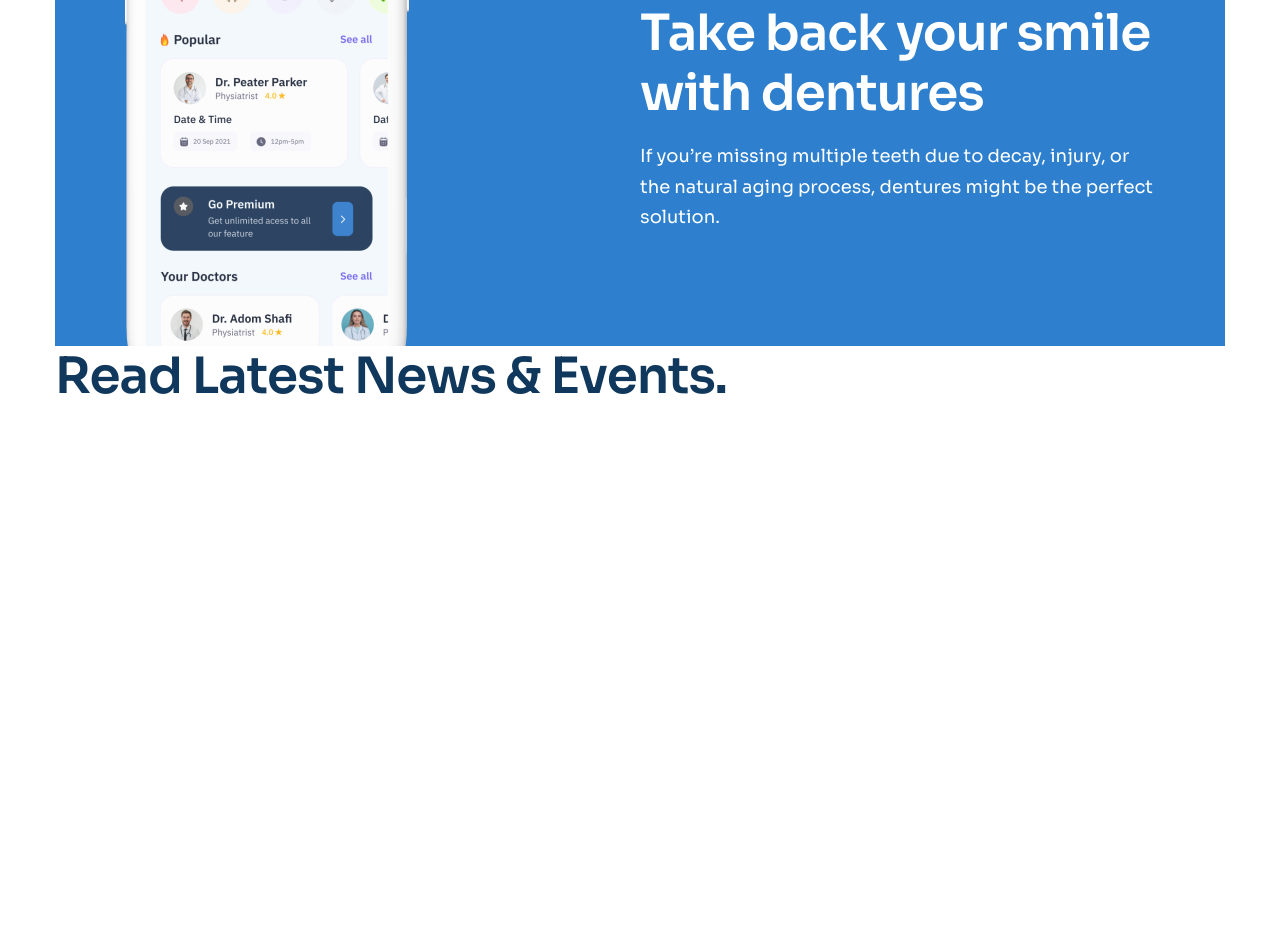
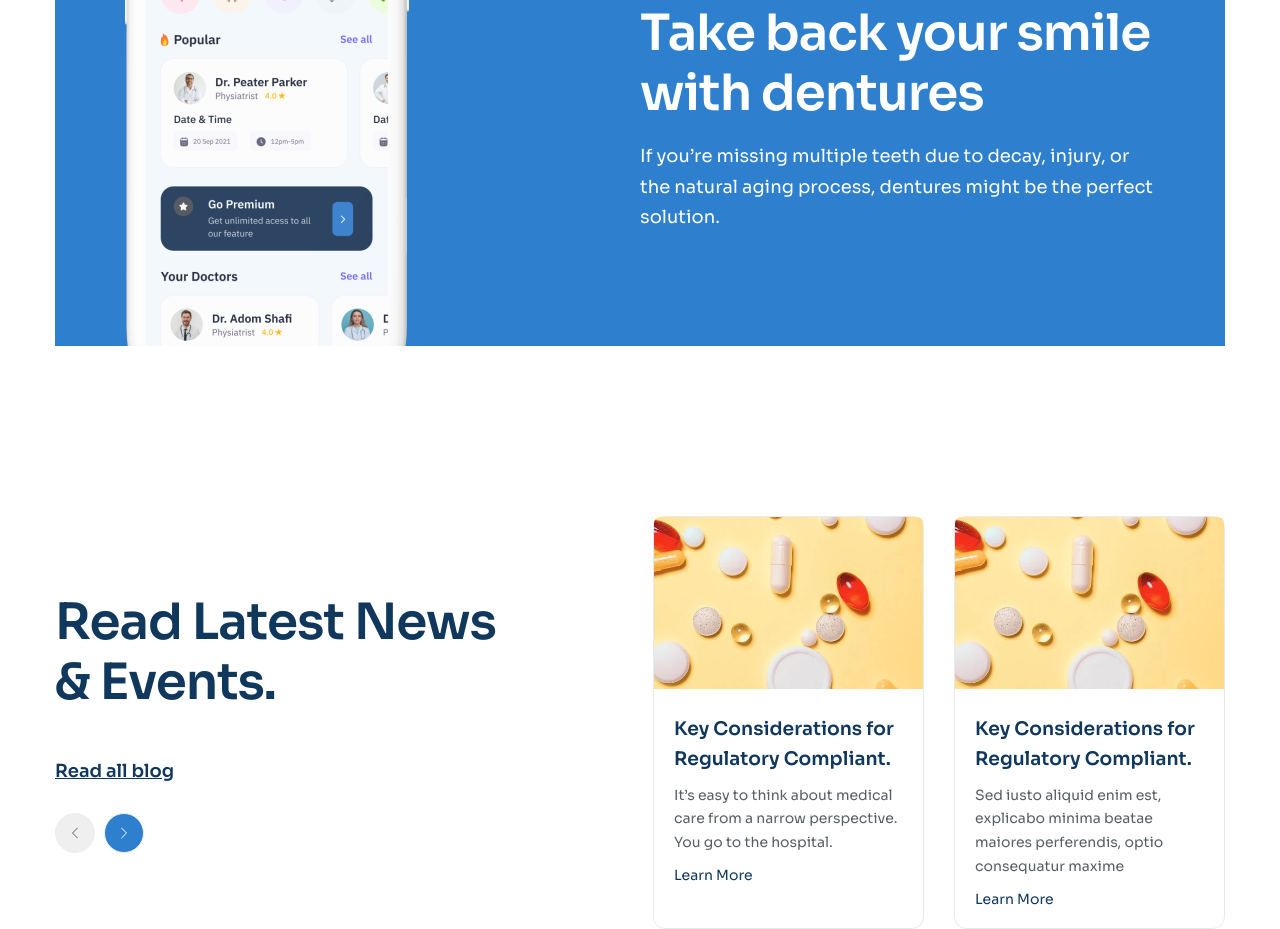
Before and after one commit to Vanthuy2002/project03, a plain HTML site: page index.html in a window 1280 px wide. Shown: the part 4589-5518 px from the top of the page. Before the commit the page ends 5013 px from the top, so only its background shows below. Drawn offline with Linux system fonts and the light colour scheme.

Commit message:
clone blog js

```diff
--- a/assets/js/main.js
+++ b/assets/js/main.js
@@ -19,9 +19,10 @@ workItems.forEach((item) => {
 });
 
 //slider
-let prev = document.querySelector(".slide__btn.prev");
-let next = document.querySelector(".slide__btn.next");
+let prevs = document.querySelectorAll(".prev");
+let nexts = document.querySelectorAll(".next");
 let listMem = document.querySelector(".member__list");
+let listBlog = document.querySelector(".blog__list");
 
 let member = [
   {
@@ -61,6 +62,17 @@ let member = [
   },
 ];
 
+let blogPost = [
+  {
+    title: "Key Considerations for Regulatory Compliant.",
+    desc: "It’s easy to think about medical care from a narrow perspective. You go to the hospital.",
+  },
+  {
+    title: "Key Considerations for Regulatory Compliant.",
+    desc: "Sed iusto aliquid enim est, explicabo minima beatae maiores perferendis, optio consequatur maxime",
+  },
+];
+
 function render(arr) {
   let html = arr.map((item) => {
     return `<div class="member__item">
@@ -76,21 +88,54 @@ function render(arr) {
   listMem.innerHTML = html.join("");
 }
 render(member);
+
+function renderBlog(arr) {
+  let template = arr.map((blog) => {
+    return `<div class="blog__item">
+  <figure class="blog__images">
+    <img src="./assets/img/thuoc.webp" alt="" />
+  </figure>
+  <div class="item__content">
+    <h3 class="item__heading">
+      ${blog.title}
+    </h3>
+    <p class="item__desc">
+      ${blog.desc}
+    </p>
+    <a href="#!" class="item__link">Learn More</a>
+  </div>
+  </div>`;
+  });
+  listBlog.innerHTML = template.join("");
+}
+renderBlog(blogPost);
 let Item = document.querySelector(".member__item");
 let widthItem = Item.offsetWidth;
 
-function srcollNext() {
-  listMem.scrollLeft += widthItem;
+function srcollNext(selector, width) {
+  selector.scrollLeft += width;
 }
 
-function scrollPrev() {
-  listMem.scrollLeft -= widthItem;
+function scrollPrev(selector, width) {
+  selector.scrollLeft -= width;
 }
 
-next.onclick = () => {
-  srcollNext();
-};
+prevs.forEach((prev) => {
+  prev.addEventListener("click", () => {
+    if (prev.classList.contains("blog__prev")) {
+      scrollPrev(listBlog);
+    } else {
+      scrollPrev(listMem, widthItem);
+    }
+  });
+});
 
-prev.onclick = () => {
-  scrollPrev();
-};
+nexts.forEach((next) => {
+  next.addEventListener("click", () => {
+    if (next.classList.contains("blog__next")) {
+      srcollNext(listBlog);
+    } else {
+      srcollNext(listMem, widthItem);
+    }
+  });
+});
--- a/assets/style.scss
+++ b/assets/style.scss
@@ -8,7 +8,6 @@ $textColor: #c9d2da;
     background-color: #6bd7f3;
   }
   scroll-behavior: smooth;
-  transition: all 0.25s linear;
 }
 .width {
   width: 1170px;
@@ -391,6 +390,8 @@ a {
     text-align: center;
     color: #575f66;
   }
+}
+
 .btn-cta {
   text-align: center;
 }
@@ -410,7 +411,7 @@ a {
 .slide__btn:last-child {
   background-color: $btnColor;
 }
-}
+
 // download
 .download {
   margin-top: 165px;
@@ -443,3 +444,69 @@ a {
 }
 
 // blog
+.blog {
+  margin-top: 170px;
+  &__row {
+    display: flex;
+    align-items: center;
+    gap: 130px;
+  }
+  &__content {
+    width: 40%;
+    flex-shrink: 0;
+  }
+  &__list {
+    display: grid;
+    grid-template-columns: repeat(2, 1fr);
+    gap: 30px;
+    overflow: hidden;
+  }
+  &__item {
+    border: 1px solid #e8ebee;
+    border-radius: 12px;
+  }
+  .item__content {
+    padding: 20px;
+  }
+  &__images img {
+    width: 100%;
+    height: 172px;
+    object-fit: cover;
+    border-radius: 6px 6px 0 0;
+  }
+  &__link {
+    margin: 28px 0;
+    font-weight: 600;
+    font-size: 1.8rem;
+    line-height: 1.5;
+    text-decoration-line: underline;
+    color: $bgColor;
+  }
+  .btn-cta {
+    text-align: left;
+  }
+  .slide__btn {
+    margin: 0 5px 0 0;
+  }
+  .item__heading {
+    font-weight: 600;
+    line-height: 1.6;
+    color: $bgColor;
+    margin-bottom: 10px;
+  }
+  .item__desc {
+    font-size: 1.4rem;
+    line-height: 1.7;
+    color: #575f66;
+    margin-bottom: 12px;
+  }
+  .item__link {
+    display: block;
+    font-size: 1.4rem;
+    line-height: 1.2;
+    color: $bgColor;
+  }
+  .item__link:visited {
+    color: #2e80ce;
+  }
+}
--- a/index.html
+++ b/index.html
@@ -266,9 +266,22 @@
       <!-- blog -->
       <section class="blog">
         <div class="width">
-          <section class="blog__content">
-            <h2 class="section__heading">Read Latest News & Events.</h2>
-          </section>
+          <div class="blog__row">
+            <section class="blog__content">
+              <h2 class="section__heading">Read Latest News & Events.</h2>
+              <a href="#!" class="blog__link">Read all blog</a>
+              <div class="btn-cta">
+                <button class="slide__btn prev blog__prev">
+                  <img src="./assets/img/prev.svg" alt="" />
+                </button>
+                <button class="slide__btn next blog__next">
+                  <img src="./assets/img/next.svg" alt="" />
+                </button>
+              </div>
+            </section>
+
+            <section class="blog__list"></section>
+          </div>
         </div>
       </section>
     </main>
```
Also changed, not shown: assets/css/main.css, assets/img/thuoc.webp (added), assets/img/thuoc1.webp (added), 1 other file. Lines whose indentation alone changed are shown as unchanged.
